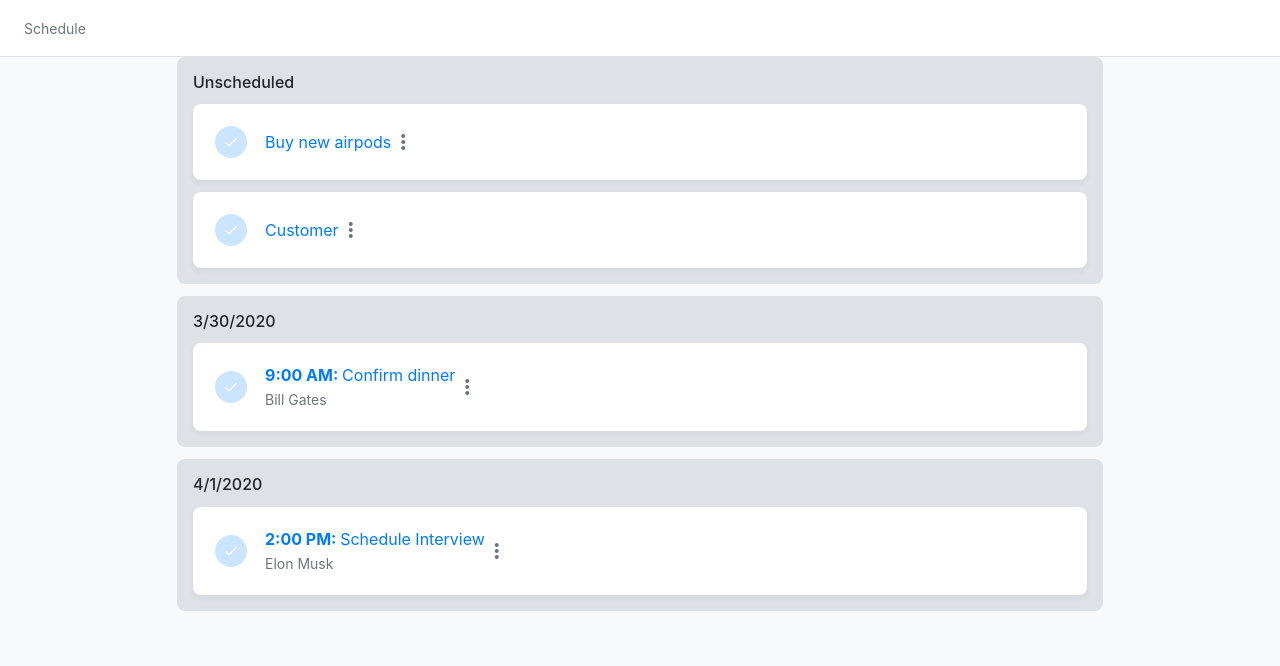
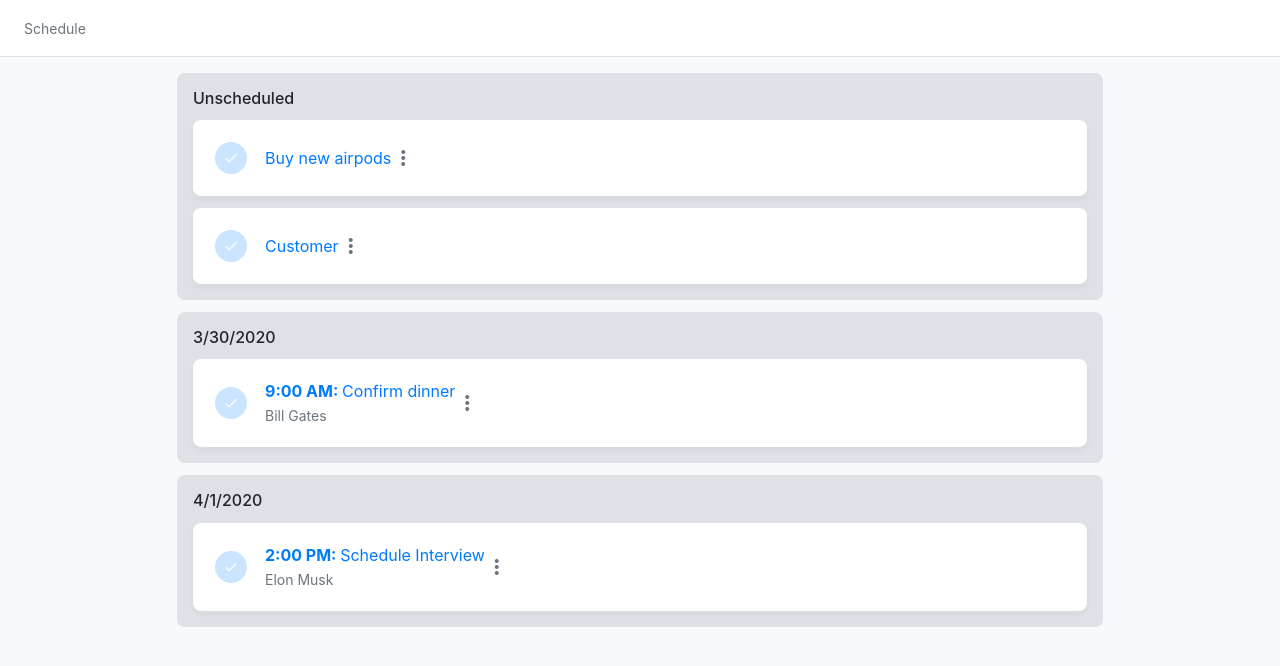
Before and after one commit to bizappkit/tasks, a React (Create React App) app: page /schedule in a window 1280 px wide. Shown: the top 666 px of the page. Built offline with nearby package versions, Linux system fonts and the light colour scheme.

Commit message:
Added space between navigation panel and content

```diff
--- a/src/components/pages/index.tsx
+++ b/src/components/pages/index.tsx
@@ -43,7 +43,7 @@ function ContentRoutingInternal() {
                 </nav>
             </div>
 
-            <div className="container">
+            <div className="container" style={{ marginTop: "1rem" }}>
                 <div className="row justify-content-center">
                     <div className="col-lg-11 col-xl-10">
                         <Switch>
```
